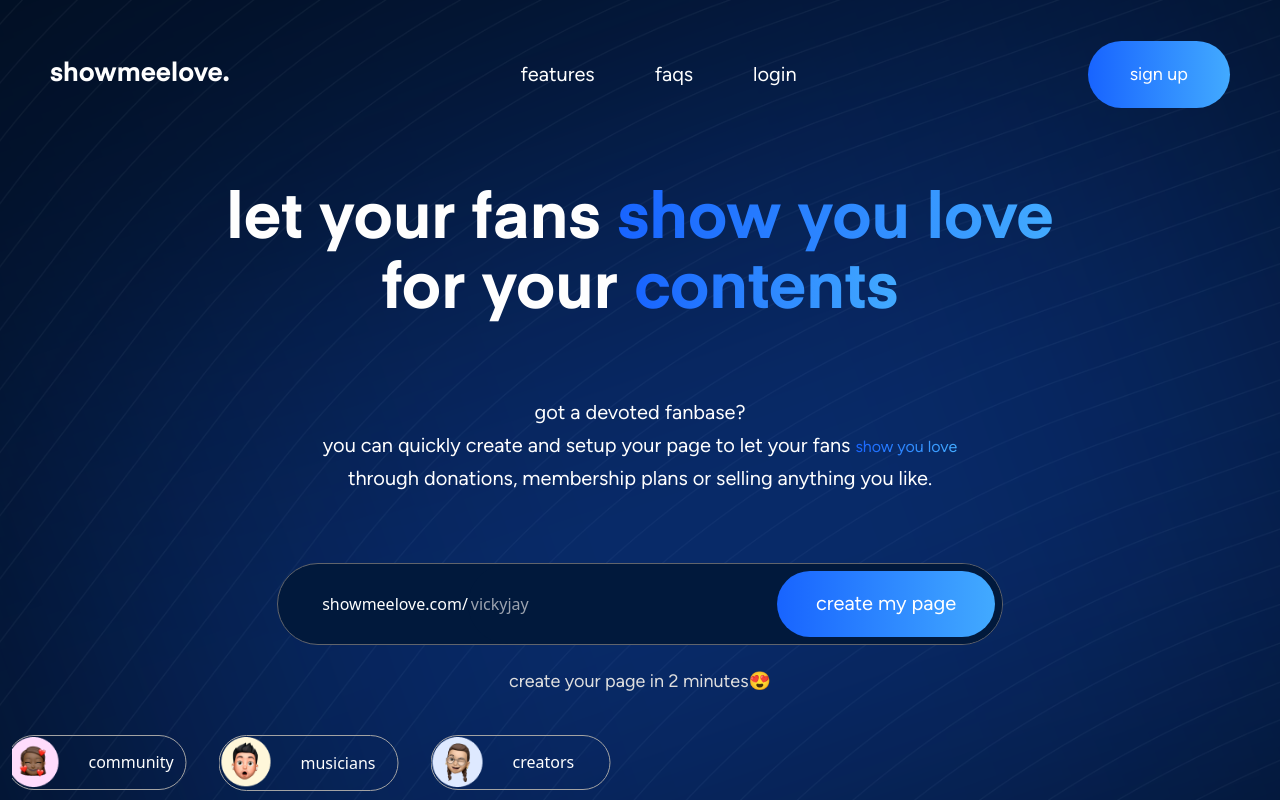
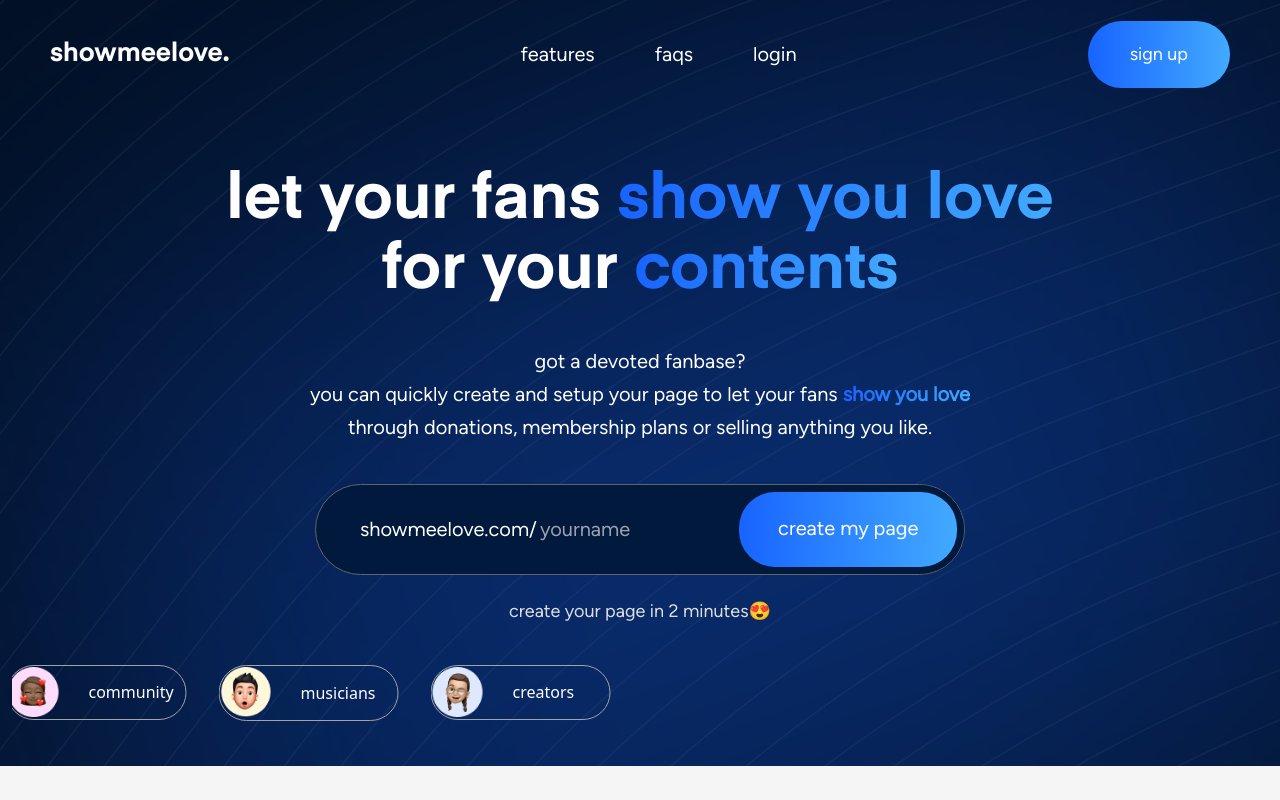
Before and after one commit to showmeelove/sml-landing-page, a React (Vite) app: page / in a window 1280 px wide. Shown: the top 800 px of the page. Built offline with nearby package versions, Linux system fonts and the light colour scheme.

Commit message:
made some changes

```diff
--- a/src/components/faqs/faqcard.jsx
+++ b/src/components/faqs/faqcard.jsx
@@ -23,7 +23,7 @@ const FAQCard = ({ active, onToggle, faq }) => {
       ) : (
         ""
       )}
-      <span className="absolute cursor-pointer text-[18px] font-figtree font-bold text-black  top-2 right-4">{active ? "-" : "+"}</span>
+      <span className="absolute cursor-pointer text-[18px] font-figtree font-bold text-black  top-7 right-4">{active ? "-" : "+"}</span>
     </div>
   );
 };
--- a/src/components/faqs/faqs.jsx
+++ b/src/components/faqs/faqs.jsx
@@ -19,7 +19,7 @@ const FAQ = () => {
   const textColor = Open ? "text-[#004DB3]" : "text-black";
 
   return (
-    <div className="w-[100%] bg-[#F5F5F5] mx-auto py-[3rem] relative">
+    <div className="w-[100%] bg-[#F5F5F5] mx-auto py-[3rem] relative" id="faqs">
       <img
         src={faqmemoji}
         alt="memoji"
--- a/src/components/features/FeaturesHeader.jsx
+++ b/src/components/features/FeaturesHeader.jsx
@@ -4,11 +4,11 @@ import icon3 from "../../assets/images/featureIcon2.png";
 const FeaturesHeader = () => {
   return (
     <>
-      <div className="relative">
-        <div className={`absolute md:top-[290px] z-10 md:left-[30px] lg:top-[20px] lg:left-[157px] top-[250px] left-[108px]`}>
+      <div className="relative" id="features">
+        <div className={`absolute md:top-[290px] z-10 md:left-[60px] lg:top-[60px] lg:left-[240px] top-[250px] left-[108px]`}>
           <img src={icon3} width={65} height={75} alt="featue memoji" />
         </div>
-        <div className={`absolute md:top-[280px] md:right-[30px] lg:top-[250px] lg:right-[187px] top-[250px] right-[80px]`}>
+        <div className={`absolute md:top-[280px] md:right-[30px] lg:top-[230px] lg:right-[240px] top-[250px] right-[80px]`}>
           <img src={icon2} width={65} height={75} alt="feature memoji" />
         </div>
       </div>
--- a/src/components/hero/hero.jsx
+++ b/src/components/hero/hero.jsx
@@ -6,15 +6,15 @@ const Hero = () => {
   const navLinks = [
     {
       text: "features",
-      href: "#",
+      href: "#features",
     },
     {
       text: "faqs",
-      href: "#",
+      href: "#faqs",
     },
     {
       text: "login",
-      href: "#",
+      href: "#login",
     },
   ];
 
@@ -23,7 +23,7 @@ const Hero = () => {
       <div className="hero-pattern"></div>
       <div className="gradient"></div>
       <div className="rounded-b-[60px] bg-[#010E2] py-[10px] ">
-        <div className="mx-[19px] mt-[28px] md:mt-[30.5px] md:mx-[50px] flex items-center justify-between md:flex md:justify-between md:items-center">
+        <div className="mx-[19px] mt-[30px] md:mt-[10.5px] md:mx-[50px] flex items-center justify-between md:flex md:justify-between md:items-center">
           <a
             href="#"
             className="text-[22px] leading-[25.78px] text-[#FEFEFE] font-Eina01Bold md:text-[26px] md:leading-[30.47px]"
@@ -36,14 +36,14 @@ const Hero = () => {
               {navLinks.map((navLink) => (
                 <li
                   key={navLink.text}
-                  className={`font-figtree text-[20px] leading-[33px] font-medium text-center`}
+                  className={`font-figtree text-white text-[20px] leading-[33px] font-medium text-center transition-all duration-300 hover:text-[#1864FF]`}
                 >
                   <a href={navLink.href}>{navLink.text}</a>
                 </li>
               ))}
             </ul>
           </nav>
-          <button className="hidden md:block px-[42px] py-[20px] font-figtree font-medium  text-[18px] leading-[33pxx] text-center rounded-[40px] bg-gradient-to-r from-[#1864FF] to-[#42AAFF]">
+          <button className="hidden md:block px-[42px] py-[20px] font-figtree font-medium text-[18px] leading-[33pxx] text-center rounded-[40px] hover:from-[#1864FF] hover:to-[#1864FF] bg-gradient-to-r from-[#1864FF] to-[#42AAFF] transition-all duration-300">
             sign up
           </button>
           <div className="md:hidden">
@@ -72,7 +72,7 @@ const Hero = () => {
                   }`}
                 />
               </button>
-              {/* nav */}
+              {/* nav for mobile screen */}
               <div
                 className={`absolute block w-full mt-[35px] bg-white md:hidden z-10 transition-all duration-300 ${
                   isOpened ? " translate-y-0" : "-translate-y-[150%]"
@@ -104,7 +104,7 @@ const Hero = () => {
                 <a className="mx-auto flex justify-center" href="#get">
                   <button
                     type="button"
-                    className={`text-[18px] mb-[34px] bg-gradient-to-r from-[#1864FF] to-[#42AAFF] text-white rounded-[24px] leading-[21.94px] font-semibold font-mon text-center px-[42px] py-[18px] `}
+                    className={`text-[18px] mb-[34px] hover:bg-[#1864FF] text-clip bg-gradient-to-r from-[#1864FF] to-[#42AAFF] text-white rounded-[24px] leading-[21.94px] font-semibold font-mon text-center px-[42px] py-[18px]`}
                   >
                     sign up
                   </button>
@@ -128,7 +128,7 @@ const Hero = () => {
           </h1>
         </div>
         {/* small scrreen hero text */}
-        <div className="mx-auto mt-[71px]">
+        <div className="mx-auto md:hidden mt-[71px]">
           <h1 className="mx-auto md:hidden w-[326px] p-[2px] text-[#fefefe] text-[38px] leading-[43px] font-Eina01Bold lowercase text-center">
             let your fans{" "}
             <span className="bg-clip-text text-transparent text-[38px] leading-[43px] font-Eina01Bold lowercase bg-gradient-to-r from-[#1864FF] to-[#42AAFF]">
@@ -139,10 +139,10 @@ const Hero = () => {
           </h1>
         </div>
         <div>
-          <p className="mx-auto max-w-[384px] mt-[29px] text-[16px] leading-[28px] md:max-w-[700px] text-center md:mt-[41px] md:text-[20px] md:leading-[33px] font-figtree font-normal">
+          <p className="mx-auto max-w-[384px] mt-[29px] text-[16px] leading-[28px] md:max-w-[700px] text-center lg:mt-[40px] md:mt-[10px] md:text-[20px] md:leading-[33px] font-figtree font-normal">
             got a devoted fanbase? <br /> you can quickly create and setup your
             page to let your fans{" "}
-            <span className="bg-clip-text text-transparent text-[16px] leading-[28px] bg-gradient-to-r from-[#1864FF] to-[#42AAFF]">
+            <span className="bg-clip-text text-transparent font-semibold leading-[28px] bg-gradient-to-r from-[#1864FF] to-[#42AAFF]">
               show you love
             </span>{" "}
             through donations, membership plans or selling anything you like.
--- a/src/components/mail/form.jsx
+++ b/src/components/mail/form.jsx
@@ -3,21 +3,21 @@ const form = () => {
     <>
       <div className="mx-auto md:flex md:justify-center md:items-center">
         <form
-          className="mx-auto flex flex-col gap-[15px] jusfity-center items-center mt-[51px] md:mt-[68px] md:relative"
+          className="mx-auto flex flex-col gap-[15px] jusfity-center items-center mt-[51px] md:mt-[40px] md:relative"
           action="#"
         >
-          <div className="mx-auto  md:relative flex justify-center items-center md:flex md:items-center bg-[#01193C] border-[1px] border-[#61646B] rounded-[60px] ">
-            <span className="md:pl-[44px] pl-[30px] text-[#fefefe]">
+          <div className="mx-auto md:relative flex justify-center items-center md:flex md:items-center bg-[#01193C] border-[1px] border-[#61646B] md:max-w-[650px] rounded-[60px] ">
+            <span className="md:pl-[44px] pl-[30px] font-figtree text-[20px] leading-[33px] text-[#fefefe]">
               showmeelove.com/
             </span>
             <input
               type="mail"
               name="create page"
-              placeholder="vickyjay"
-              className="mx-auto py-[18px] w-[180px] bg-[#01193C] outline-none rounded-[60px] md:w-[534px] pl-[3px] md:py-[28px] text-[#A3A3A3]"
+              placeholder="yourname"
+              className="mx-auto py-[18px] w-[180px] font-figtree text-[20px] leading-[33px] bg-[#01193C] outline-none rounded-[60px] md:w-[534px] pl-[3px] md:py-[28px] text-[#A3A3A3]"
             />
           </div>
-          <button className="w-[360px] text-[16px] py-[18px] leading-[33px] rounded-[40px] md:absolute md:top-2 md:bottom-2 md:right-[7.8px] text-center outline-none md:px-[37.74px] font-figtree text-[#ffffff] md:text-[20px] md:w-[218px] font-medium md:leading-[25.65px] md:rounded-[35.942px] bg-gradient-to-r from-[#1864FF] to-[#42AAFF] md:bg-[#012C6B]">
+          <button className="w-[360px] text-[16px] py-[18px] leading-[33px] rounded-[40px] md:absolute md:top-2 md:bottom-2 md:right-[7.8px] text-center outline-none md:px-[37.74px] font-figtree text-[#ffffff] md:text-[20px] md:w-[218px] font-medium md:leading-[25.65px] md:rounded-[35.942px] bg-gradient-to-r from-[#1864FF] to-[#42AAFF] hover:from-[#1864FF] hover:to-[#1864FF]">
             create my page
           </button>
         </form>
--- a/src/index.css
+++ b/src/index.css
@@ -6,6 +6,7 @@
   margin: 0;
   padding: 0;
   box-sizing: border-box;
+  scroll-behavior: smooth;
   /* outline: 2px solid red;   */
 }
 
@@ -35,7 +36,7 @@ body {
   background-repeat: repeat;
   background-size: cover;
   width: 100%;
-  height: inherit;
+  height: 1000px;
   position: absolute;
   opacity: 0.05;
   top: 0;
```
